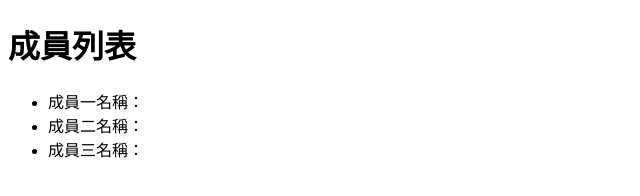
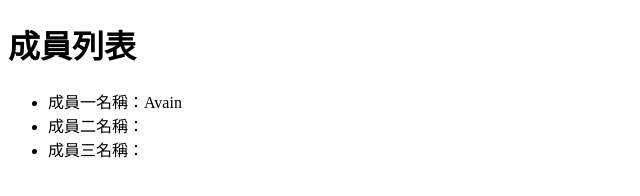
Before and after one commit to Avain84/git_4, a plain HTML site: page index.html in a window 1280 px wide. Shown: the full height of the page, 0-640 px from the left. Drawn offline with Linux system fonts and the light colour scheme.

Commit message:
新增成員一姓名

```diff
--- a/index.html
+++ b/index.html
@@ -8,7 +8,7 @@
 <body>
     <h1>成員列表</h1>
     <ul>
-        <li>成員一名稱：</li>
+        <li>成員一名稱：Avain</li>
         <li>成員二名稱：</li>
         <li>成員三名稱：</li>
     </ul>
```
